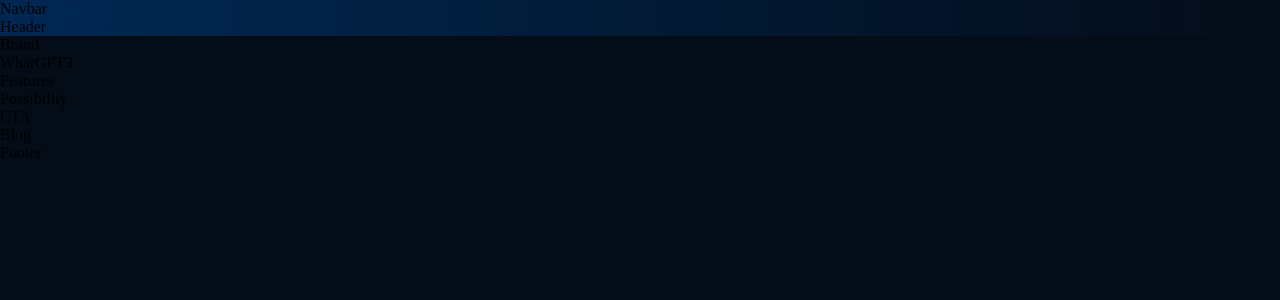
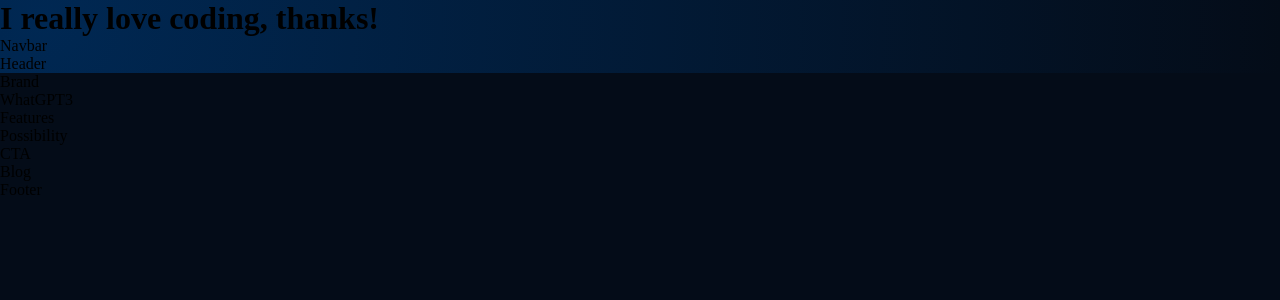
Before and after one commit to CBelloxxi/GPT3-Clone, a React (Create React App) app: page / in a window 1280 px wide. Shown: the top 300 px of the page. Built offline with nearby package versions, Linux system fonts and the light colour scheme.

Commit message:
adding some additional info to master

```diff
--- a/src/App.js
+++ b/src/App.js
@@ -8,6 +8,7 @@ const App = () => {
   return (
     <div className="App">
       <div className="gradient__bg">
+        <h1>I really love coding, thanks!</h1>
         <Navbar />
         <Header />
       </div>
```
